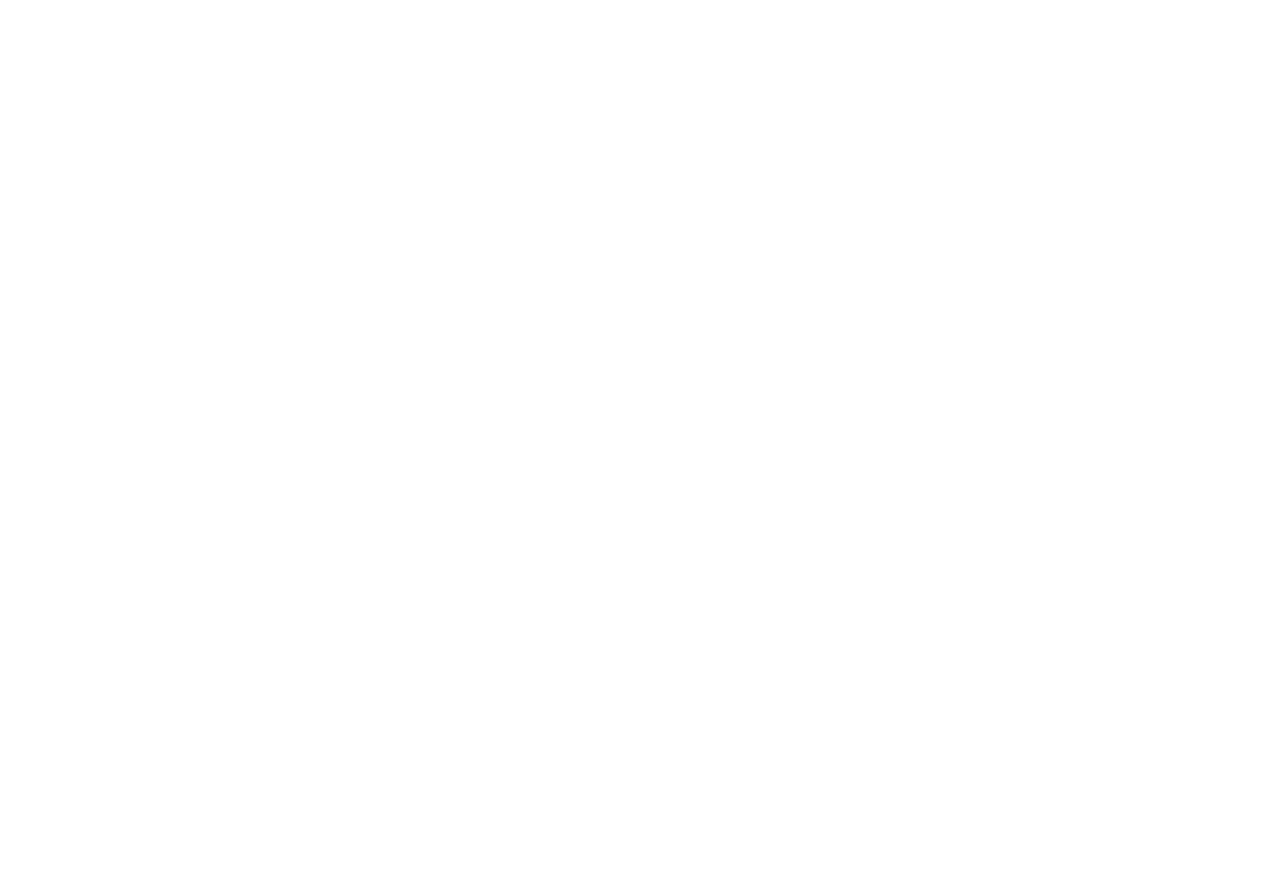
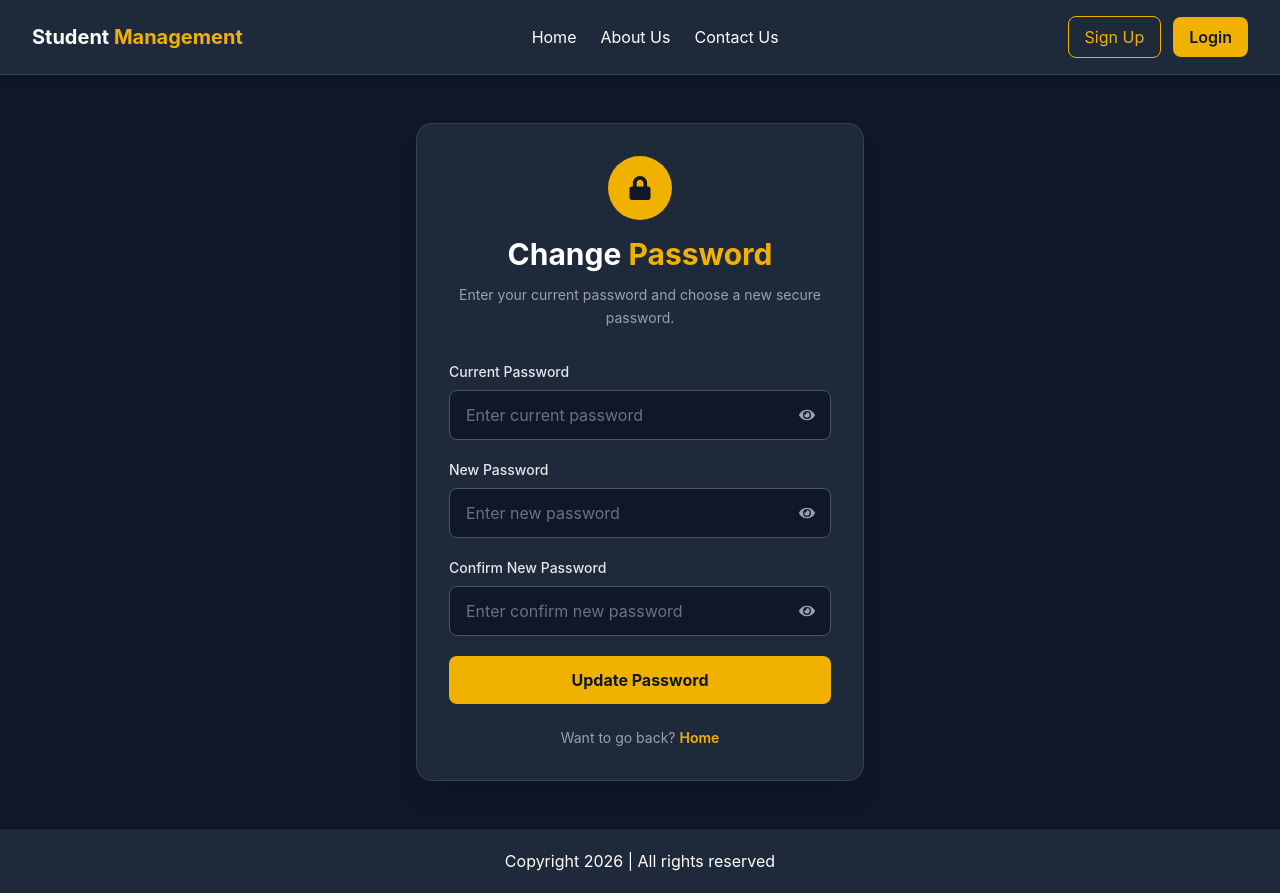
Before and after one commit to jeet-hore05/student_management, a React (Vite) app in the folder client/: page /change-password in a window 1280 px wide. Before the commit this address had no page. Before the commit the page ends 800 px from the top, so only its background shows below. Built offline with nearby package versions, Linux system fonts and the light colour scheme.

Commit message:
Change password page

```diff
--- a/client/src/App.jsx
+++ b/client/src/App.jsx
@@ -7,6 +7,7 @@ import HomePage from "./Pages/HomePage.jsx";
 import LoginPage from "./Pages/LoginPage.jsx";
 import ForgotPasswordPage from "./Pages/ForgotPasswordPage.jsx";
 import ResetPasswordPage from "./Pages/ResetPasswordPage.jsx";
+import ChangePasswordPage from "./Pages/ChangePasswordPage.jsx";
 
 function App() {
 
@@ -20,6 +21,10 @@ function App() {
         path="/reset/:resetToken"
         element={<ResetPasswordPage />}
       />
+      <Route
+        path="/change-password"
+        element={<ChangePasswordPage />}
+      />
       </Routes>
     </>
   )
--- /dev/null
+++ b/client/src/Pages/ChangePasswordPage.jsx
@@ -0,0 +1,195 @@
+import { useState } from "react";
+import { Link, useNavigate } from "react-router-dom";
+import { FaEye, FaEyeSlash, FaLock } from "react-icons/fa";
+import toast from "react-hot-toast";
+
+import HomeLayout from "../Layouts/HomeLayout.jsx";
+import axiosInstance from "../Helper/axiosInstance.js";
+
+function ChangePasswordPage() {
+  const navigate = useNavigate();
+
+  const [oldPassword, setOldPassword] = useState("");
+  const [newPassword, setNewPassword] = useState("");
+  const [confirmPassword, setConfirmPassword] = useState("");
+
+  const [showOldPassword, setShowOldPassword] = useState(false);
+  const [showNewPassword, setShowNewPassword] = useState(false);
+  const [showConfirmPassword, setShowConfirmPassword] = useState(false);
+  const [isLoading, setIsLoading] = useState(false);
+
+  const handleSubmit = async (event) => {
+    event.preventDefault();
+
+    if (!oldPassword || !newPassword || !confirmPassword) {
+      toast.error("All fields are required.");
+      return;
+    }
+
+    if (newPassword.length < 8) {
+      toast.error("New password must be at least 8 characters.");
+      return;
+    }
+
+    if (oldPassword === newPassword) {
+      toast.error("New password must differ from the current password.");
+      return;
+    }
+
+    if (newPassword !== confirmPassword) {
+      toast.error("New passwords do not match.");
+      return;
+    }
+
+    setIsLoading(true);
+
+    try {
+      const response = await axiosInstance.post(
+        "/user/change-password",
+        {
+          oldPassword,
+          newPassword,
+        }
+      );
+
+      if (response.data?.success) {
+        toast.success(
+          response.data.message || "Password changed successfully."
+        );
+
+        setOldPassword("");
+        setNewPassword("");
+        setConfirmPassword("");
+
+        navigate("/profile");
+      } else {
+        toast.error(response.data?.message || "Unable to change password.");
+      }
+    } catch (error) {
+      toast.error(
+        error.response?.data?.message ||
+          "Password change failed. Please try again."
+      );
+    } finally {
+      setIsLoading(false);
+    }
+  };
+
+  const passwordField = (
+    id,
+    label,
+    value,
+    setValue,
+    visible,
+    setVisible,
+    autoComplete
+  ) => (
+    <div>
+      <label
+        htmlFor={id}
+        className="mb-2 block text-sm font-medium text-gray-200"
+      >
+        {label}
+      </label>
+
+      <div className="relative">
+        <input
+          id={id}
+          type={visible ? "text" : "password"}
+          value={value}
+          onChange={(event) => setValue(event.target.value)}
+          placeholder={`Enter ${label.toLowerCase()}`}
+          autoComplete={autoComplete}
+          required
+          minLength={id === "newPassword" ? 8 : undefined}
+          className="w-full rounded-lg border border-gray-600 bg-gray-900 px-4 py-3 pr-12 text-white outline-none transition-all duration-300 placeholder:text-gray-500 focus:border-yellow-500"
+        />
+
+        <button
+          type="button"
+          onClick={() => setVisible((previous) => !previous)}
+          aria-label={visible ? "Hide password" : "Show password"}
+          className="absolute right-4 top-1/2 -translate-y-1/2 text-gray-400 transition-colors hover:text-yellow-500"
+        >
+          {visible ? <FaEyeSlash /> : <FaEye />}
+        </button>
+      </div>
+    </div>
+  );
+
+  return (
+    <HomeLayout>
+      <section className="flex min-h-[80vh] items-center justify-center bg-gray-900 px-4 py-12 text-white sm:px-6">
+        <div className="w-full max-w-md rounded-2xl border border-gray-700 bg-gray-800 p-6 shadow-xl sm:p-8">
+          {/* Header */}
+          <div className="mb-8 text-center">
+            <div className="mx-auto mb-4 flex h-16 w-16 items-center justify-center rounded-full bg-yellow-500 text-2xl text-gray-900">
+              <FaLock />
+            </div>
+
+            <h1 className="text-2xl font-bold sm:text-3xl">
+              Change <span className="text-yellow-500">Password</span>
+            </h1>
+
+            <p className="mt-3 text-sm leading-relaxed text-gray-400">
+              Enter your current password and choose a new secure password.
+            </p>
+          </div>
+
+          {/* Form */}
+          <form onSubmit={handleSubmit} className="space-y-5">
+            {passwordField(
+              "oldPassword",
+              "Current Password",
+              oldPassword,
+              setOldPassword,
+              showOldPassword,
+              setShowOldPassword,
+              "current-password"
+            )}
+
+            {passwordField(
+              "newPassword",
+              "New Password",
+              newPassword,
+              setNewPassword,
+              showNewPassword,
+              setShowNewPassword,
+              "new-password"
+            )}
+
+            {passwordField(
+              "confirmPassword",
+              "Confirm New Password",
+              confirmPassword,
+              setConfirmPassword,
+              showConfirmPassword,
+              setShowConfirmPassword,
+              "new-password"
+            )}
+
+            <button
+              type="submit"
+              disabled={isLoading}
+              className="w-full rounded-lg bg-yellow-500 px-4 py-3 font-bold text-gray-900 transition-all duration-300 hover:bg-yellow-400 disabled:cursor-not-allowed disabled:opacity-60"
+            >
+              {isLoading ? "Updating..." : "Update Password"}
+            </button>
+          </form>
+
+          <p className="mt-6 text-center text-sm text-gray-400">
+            Want to go back?{" "}
+            <Link
+              to="/"
+              className="font-semibold text-yellow-500 transition-colors hover:text-yellow-400"
+            >
+              Home
+            </Link>
+          </p>
+        </div>
+      </section>
+    </HomeLayout>
+  );
+}
+
+export default ChangePasswordPage;
```
